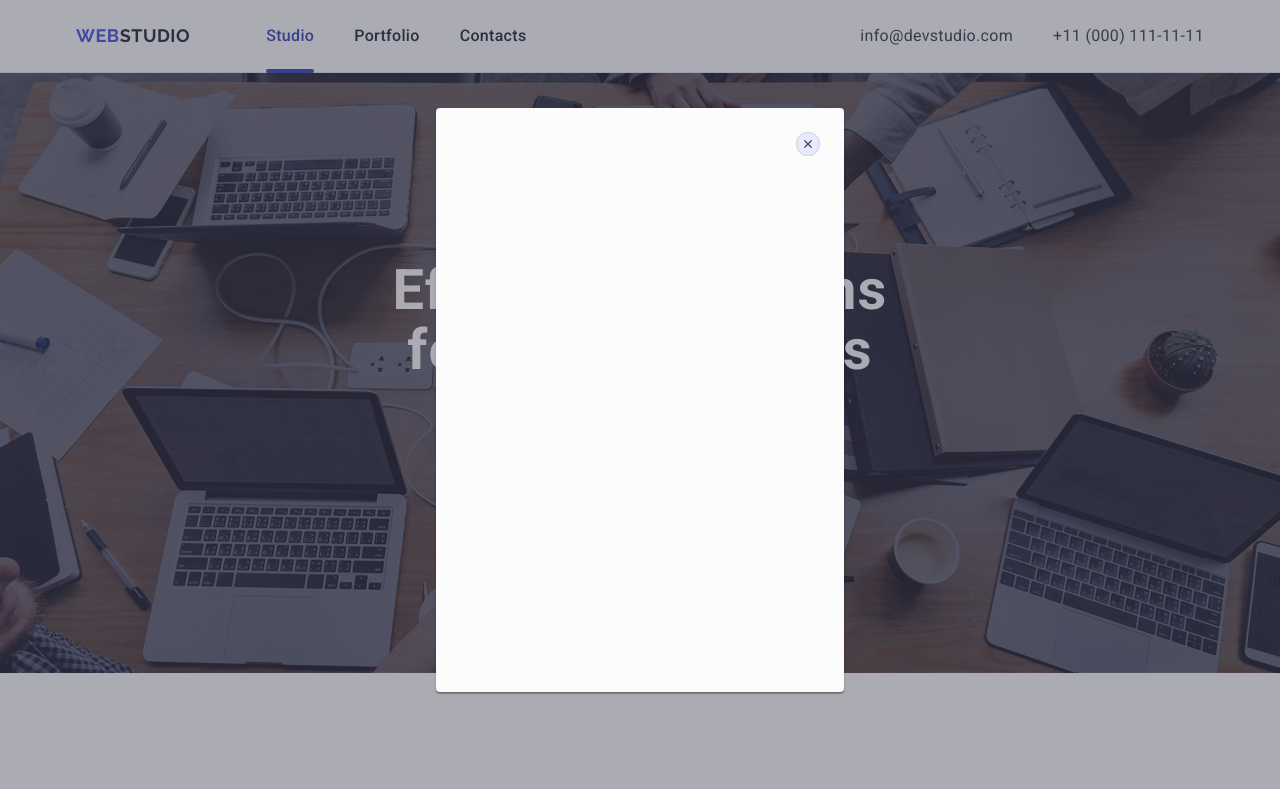
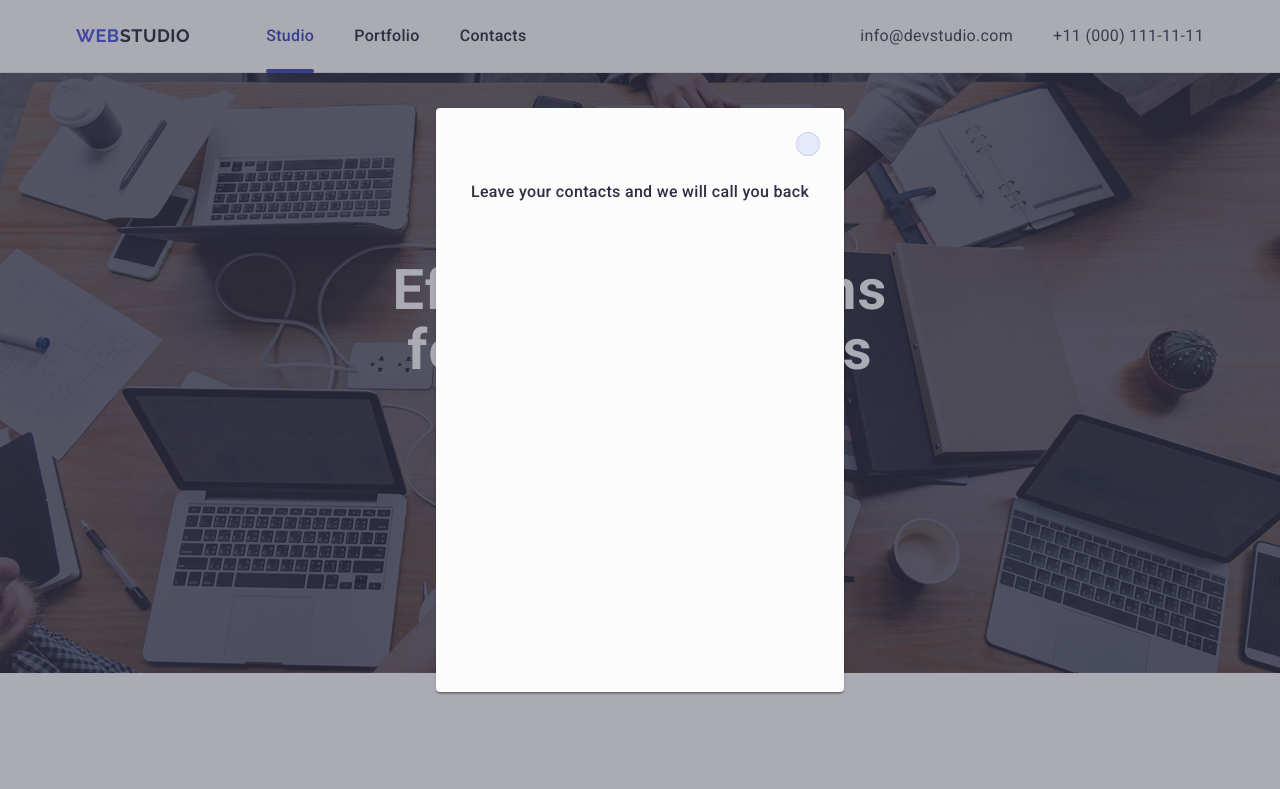
Before and after one commit to ham-dgl/goit-markup-hw-05, a plain HTML site: page index.html in a window 1280 px wide. Shown: the top 789 px of the page. Drawn offline with nearby package versions, Linux system fonts and the light colour scheme.

Commit message:
Додавання модального вікна

```diff
--- a/css/styles.css
+++ b/css/styles.css
@@ -517,3 +517,12 @@ li {
 	transition: fill 250ms cubic-bezier(0.4, 0, 0.2, 1);
 	fill: #ffffff;
 }
+.modal-paragraph {
+	font-weight: 500;
+	font-size: 16px;
+	line-height: 1.5;
+	text-align: center;
+	letter-spacing: 0.02em;
+	color: #2E2F42;
+	margin-bottom: 16px;
+}
--- a/index.html
+++ b/index.html
@@ -407,6 +407,8 @@
                     <use href="./images/icons.svg#icon-close"></use>
                 </svg>
             </button>
+            <p class="modal-paragraph">Leave your contacts and we will call you back</p>
+            <form class="modal-form"></form>
         </div>
     </div>
 </body>
```
